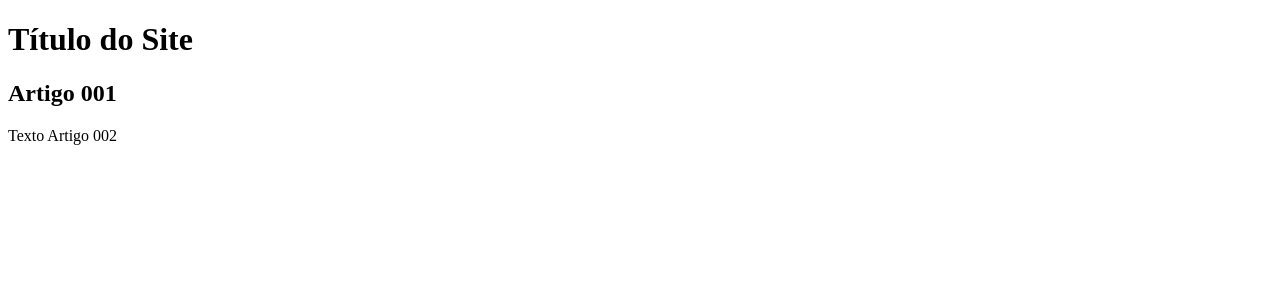
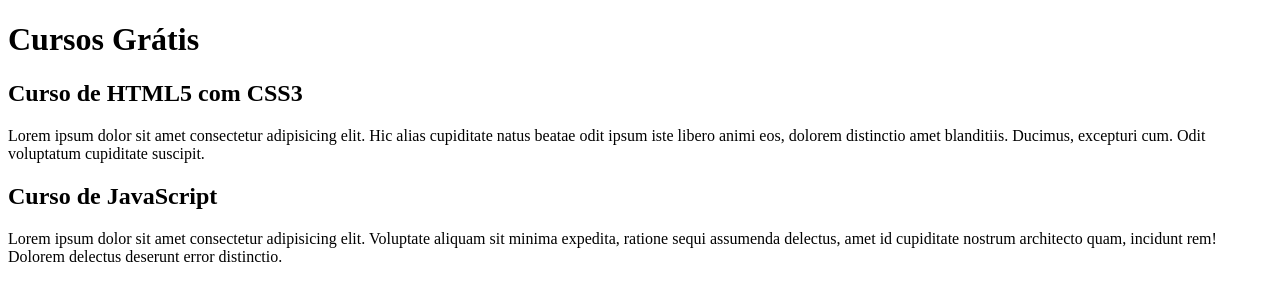
Before and after one commit to helisondias/projeto-site, a plain HTML site: page index.html in a window 1280 px wide. Drawn offline with Linux system fonts and the light colour scheme.

Commit message:
comecei a escrever o conteudo

```diff
--- a/index.html
+++ b/index.html
@@ -9,11 +9,15 @@
 <body>
     <main>
         <header>
-            <h1>Título do Site</h1>
+            <h1>Cursos Grátis</h1>
         </header>
         <article>
-            <h2>Artigo 001</h2>
-            <p>Texto Artigo 002</p>
+            <h2>Curso de HTML5 com CSS3</h2>
+            <p>Lorem ipsum dolor sit amet consectetur adipisicing elit. Hic alias cupiditate natus beatae odit ipsum iste libero animi eos, dolorem distinctio amet blanditiis. Ducimus, excepturi cum. Odit voluptatum cupiditate suscipit.</p>
+        </article>
+        <article>
+            <h2>Curso de JavaScript</h2>
+            <p>Lorem ipsum dolor sit amet consectetur adipisicing elit. Voluptate aliquam sit minima expedita, ratione sequi assumenda delectus, amet id cupiditate nostrum architecto quam, incidunt rem! Dolorem delectus deserunt error distinctio.</p>
         </article>
     </main>
 </body>
```
